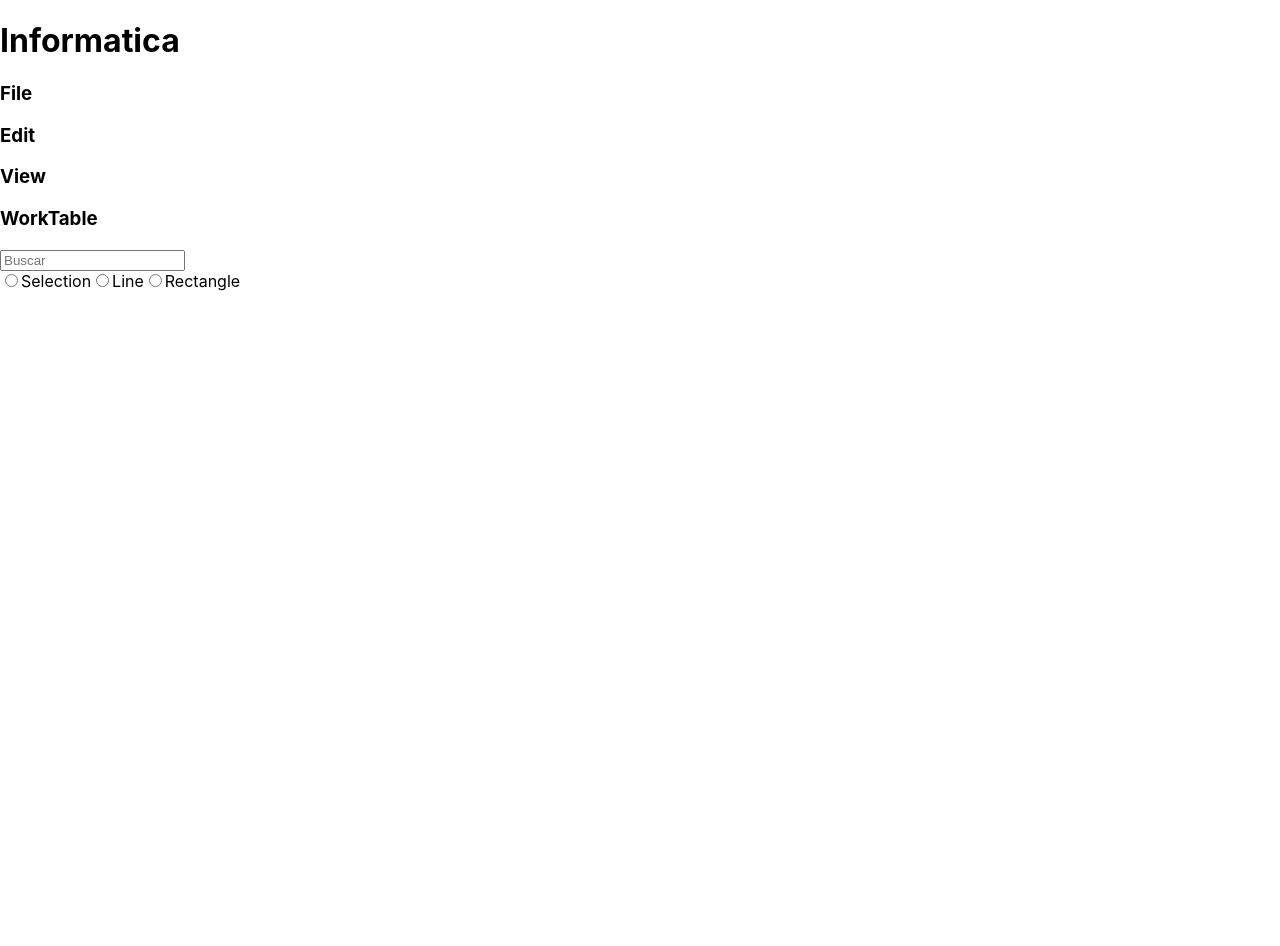
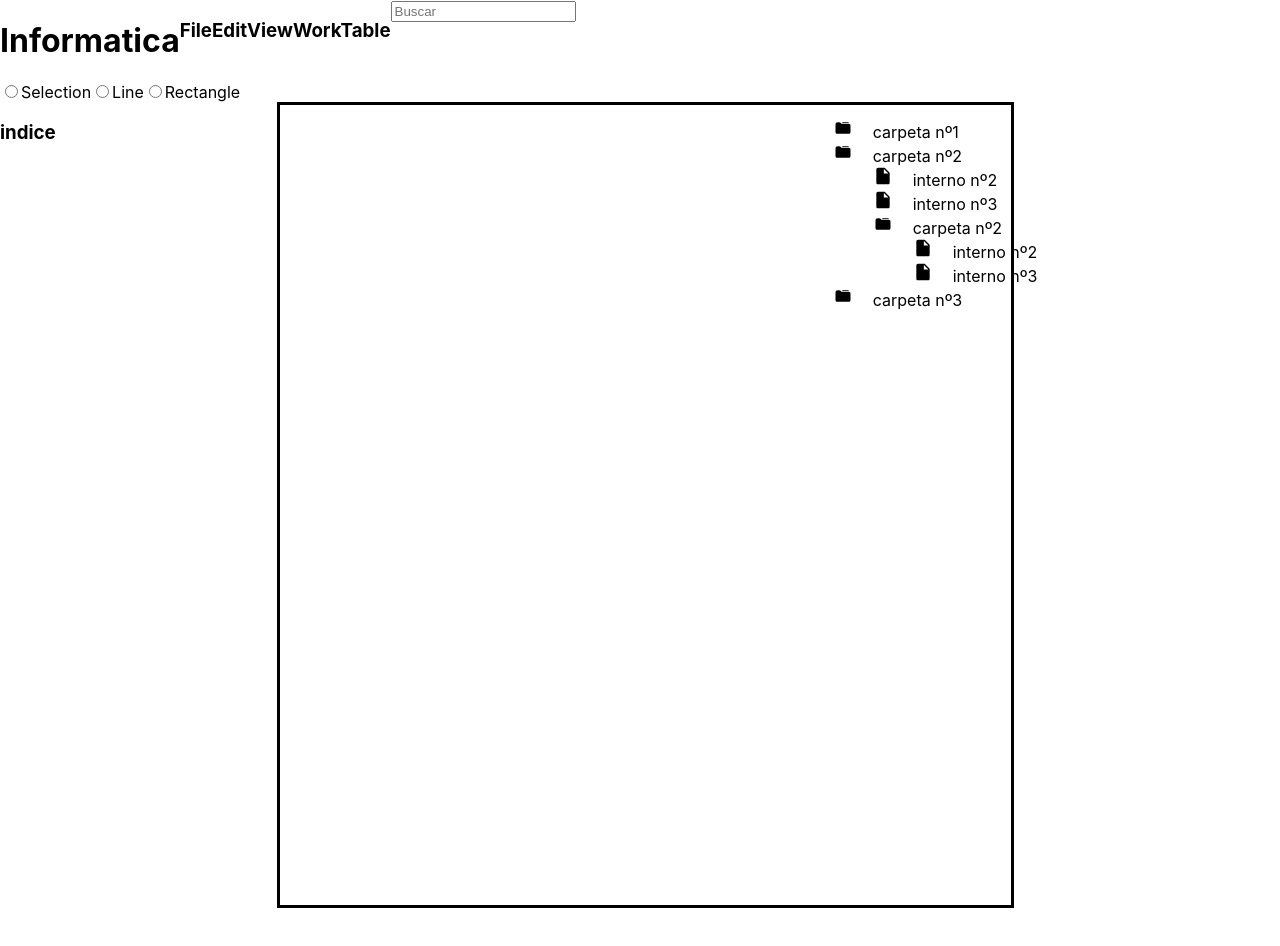
Before and after one commit to felipeescuela/Blue-Book, a React (Create React App) app: page / in a window 1280 px wide. Shown: the top 946 px of the page. After the commit the page ends 912 px from the top, so only its background shows below. Built offline with nearby package versions, Linux system fonts and the light colour scheme.

Commit message:
esqueleto del fileManager

```diff
--- a/src/App.css
+++ b/src/App.css
@@ -5,6 +5,11 @@
 .App-logo {
   height: 40vmin;
   pointer-events: none;
+}
+canvas{
+  margin-left: 30%;
+  position: static;
+  border-style: solid;
 }
 
 @media (prefers-reduced-motion: no-preference) {
@@ -36,3 +41,27 @@
     transform: rotate(360deg);
   }
 }
+
+header{
+  display: flex;
+}
+
+#title_menu{
+  display: flex;
+}
+
+#content{
+  display: flex;
+}
+
+.icon {
+  height: 20px;
+  width: 20px;
+  margin-right: 20px;
+}
+
+
+.arbol {
+  text-align: left;
+  list-style: none;
+}
--- a/src/App.js
+++ b/src/App.js
@@ -1,5 +1,41 @@
 import DrawTools from "./components/DrawComponents/DrawTools.js";
 import CanvasDraw from "./components/DrawComponents/CanvasDraw.js";
+import FileManager from "./components/FileManagerComponents/FileManager.js";
+
+import "./App.css"
+
+const filesExample = [
+    {
+        name: "carpeta nº1",
+        type: "folder",
+        files: []
+    }, {
+        name: "carpeta nº2",
+        type: "folder",
+        files: [{
+            name: "interno nº2",
+            type: "file",
+        }, {
+            name: "interno nº3",
+            type: "file",
+        }, {
+            name: "carpeta nº2",
+            type: "folder",
+            files: [{
+                name: "interno nº2",
+                type: "file",
+            }, {
+                name: "interno nº3",
+                type: "file",
+            }]
+        },],
+    }, {
+        name: "carpeta nº3",
+        type: "folder",
+        files: []
+    }
+]
+
 const App = () => {
     const { Tools: ToolsDraw, handleMouseDown, handleMouseMove, handleMouseUp } = DrawTools();
     {/*la funcion de los id por el momento es solo ilustrativa */ }
@@ -34,15 +70,19 @@
 
                 <div id="content">
 
-                <div id="indice"></div>
-                <div id ="pagina">
-                    <CanvasDraw handleMouseDown={handleMouseDown} handleMouseMove={handleMouseMove} handleMouseUp={handleMouseUp} />
+                    <div id="indice">
+                        <h3>indice</h3>
+                    </div>
+                    <div id="pagina">
+                        <CanvasDraw handleMouseDown={handleMouseDown} handleMouseMove={handleMouseMove} handleMouseUp={handleMouseUp} />
+                    </div>
+                    <div id="gestor de archivos">
+                        <FileManager files={filesExample}></FileManager>
+                    </div>
                 </div>
-                <div id="gestor de archivos"></div>
             </div>
-        </div>
         </div>
     );
 }
 
-            export default App;
+export default App;
--- a/src/components/DrawComponents/CanvasDraw.js
+++ b/src/components/DrawComponents/CanvasDraw.js
@@ -10,11 +10,12 @@
     return (
         <canvas
         id="canvas"
-        width={window.innerWidth}
+        width={window.innerWidth/1.75}
         height={window.innerHeight}
         onMouseDown={handleMouseDown}
         onMouseMove={handleMouseMove}
         onMouseUp={handleMouseUp}>
+
       </canvas>
     );
 }
--- /dev/null
+++ b/src/components/FileManagerComponents/FileManager.js
@@ -0,0 +1,12 @@
+import { useState } from "react";
+import Filee from "./Filee";
+
+const FileManager = ({ files }) => {
+    return (
+        <ul className="arbol">
+            {files.map(file => <Filee name={file.name} type={file.type} files={file.files || []} />)}
+        </ul>
+    )
+}
+
+export default FileManager;
--- /dev/null
+++ b/src/components/FileManagerComponents/Filee.js
@@ -0,0 +1,13 @@
+import FileManager from "./FileManager";
+
+function Filee({ name, type, files }) {
+
+
+    return (
+        <li><img className="icon" src={type+".svg"} />{name}
+            {files && <FileManager files={files} />}
+        </li>
+    )
+}
+
+export default Filee
```
Also changed, not shown: public/file.svg (added), public/folder.svg (added).
